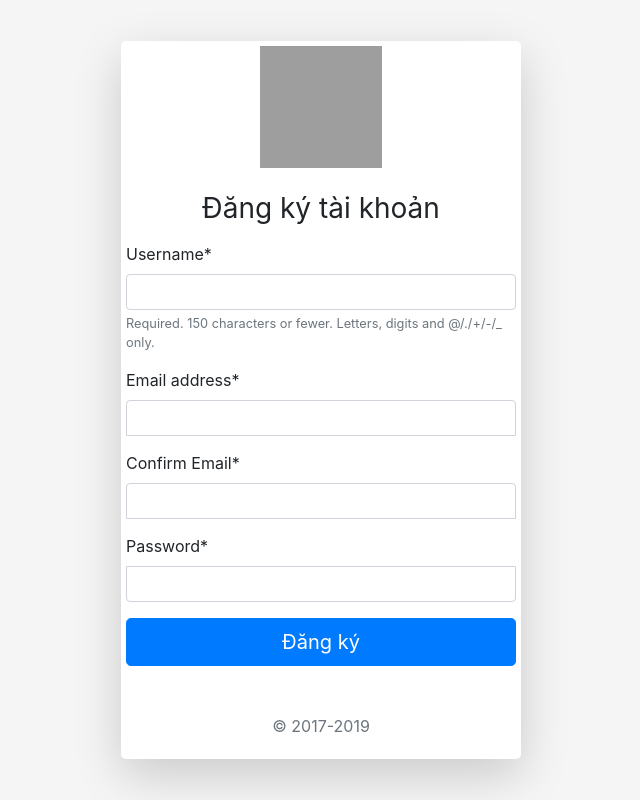
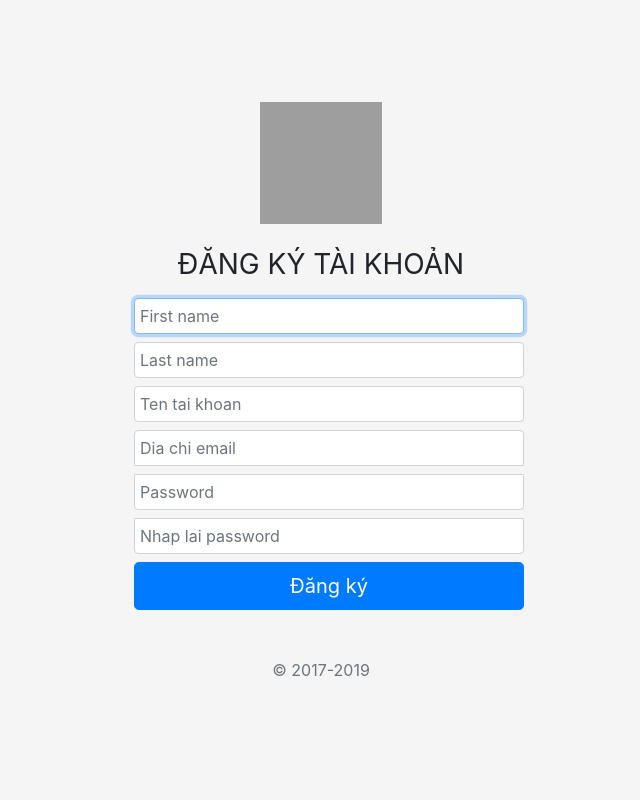
Before and after one commit to nguyenhuuha2804/selfstudy, a Django app: page /register/ in a window 1280 px wide. Shown: the whole page, without its empty margins (319-959 px from the left). Run offline with Django 3.2, Linux system fonts and the light colour scheme; some libraries are stand-ins or nearby versions; grey boxes are pictures that could not be loaded.

Commit message:
register fix commit

```diff
--- a/account/forms.py
+++ /dev/null
@@ -1,44 +0,0 @@
-from django import forms
-from django.contrib.auth import (
-    authenticate,
-    get_user_model,
-    login,
-    logout
-)
-User = get_user_model()
-
-class UserLoginForm(forms.Form):
-    username = forms.CharField()
-    password = forms.CharField(widget = forms.PasswordInput)
-
-    def clean(self, *args, **kwargs):
-        username = self.cleaned_data["username"]
-        password = self.cleaned_data["password"]
-
-        if username and password:
-            user = authenticate(username = username, password = password)
-            if not user:
-                raise forms.ValidationError("Tai khoan cua ban chua thoat")
-            if not user.check_password(password):
-                raise forms.ValidationError("Mat khau cua ban chua dung!")
-            if not user.is_active:
-                raise forms.ValidationError("Tai khoan nay chua duoc dang ky!")
-        return super(UserLoginForm, self).clean(*args, **kwargs)
-
-class UserRegisterForm(forms.ModelForm):
-    email = forms.EmailField(label = "Email address")
-    email2 = forms.EmailField(label = "Confirm Email")
-    password = forms.CharField(widget = forms.PasswordInput)
-    class Meta:
-        model = User
-        fields = ['username','email','email2','password']
-
-    def clean_email2(self):
-        email = self.cleaned_data["email"]
-        email2 = self.cleaned_data["email2"]
-        if email != email2:
-            raise forms.ValidationError('Email must match')
-        email_qs = User.objects.filter(email = email)
-        if email_qs.exists():
-            raise forms.ValidationError('This email has already been register!')
-        return email
--- a/account/views.py
+++ b/account/views.py
@@ -1,37 +1,54 @@
-from django.contrib.auth import authenticate, get_user_model, login, logout
-
-from .forms import UserLoginForm, UserRegisterForm
 from django.shortcuts import render, redirect
+from django.contrib.auth.models import User, auth
+from django.contrib import messages
 
 # Create your views here.
 def login_view(request):
-    template='pages/login.html'
-    form = UserLoginForm(request.POST or None)
-    if form.is_valid():
-        username = form.cleaned_data.get("username")
-        password = form.cleaned_data.get("password")
-        user = authenticate(username = username, password = password)
-        login(request,user)
-        return redirect('home')
-    context = {'form':form}
-    return render(request,template,context)
+    template = 'pages/login.html'
+    if request.method == 'POST':
+        username = request.POST['username']
+        password = request.POST['password']
+
+        user = auth.authenticate(username=username,password=password)
+        if user is not None:
+            auth.login(request,user)
+            return redirect('home')
+        else:
+            messages.info(request,'invalid credentials')
+            return redirect('login')
+    else:
+        return render(request,template)
+
 
 def register_view(request):
     template='pages/register.html'
-    form = UserRegisterForm(request.POST or None)
-    if form.is_valid():
-        user = form.save(commit=False)
-        password = form.cleaned_data.get("password")
-        user.set_password
-        user.save()
-        new_user = authenticate(username = user.username, password = password)
-        login(request,new_user)
+
+    if request.method == 'POST':
+        first_name = request.POST['first_name']
+        last_name = request.POST['last_name']
+        username = request.POST['username']
+        email = request.POST['email']
+        password1 = request.POST['password1']
+        password2 = request.POST['password2']
+        if password1 == password2:
+            if User.objects.filter(username=username).exists():
+                messages.info(request,'tài khoản này đã tồn tại')
+                return redirect('register')
+            elif User.objects.filter(email=email).exists():
+                messages.info(request,'email đã tồn tại')
+                return redirect('register')
+            else:
+                new_user = User.objects.create_user(username=username,password=password1,email=email,first_name=first_name,last_name=last_name)
+                new_user.save()
+                messages.info(request,'Đăng ký tài khoản thành công!')
+                return redirect('login')
+        else:
+            messages.info(request,'mật khẩu không đúng...')
+            return redirect('register')
         return redirect('home')
-    context={
-        'form':form,
-    }
-    return render(request,template,context)
+    else:
+        return render(request,template)
 
 def logout_view(request):
-    logout(request)
-    return redirect("/")
+    auth.logout(request)
+    return redirect('home')
--- a/home/templates/pages/register.html
+++ b/home/templates/pages/register.html
@@ -35,17 +35,25 @@
     <link href="{% static 'css/signin.css'%}" rel="stylesheet">
 </head>
 <body class="text-left">
-    <form class="form-signin shadow-lg rounded-lg bg-white" method="POST" enctype="multipart/form-data">
+    <form class="form-signin" method="POST" enctype="multipart/form-data">
         {% csrf_token %}
         <div class="text-center">
             <img class="mb-4" src="{% static 'images/logo_web.svg'%}" alt="" width="122" height="122">
         </div>
-
-        <h2 class="h3 mb-3 font-weight-normal text-center">Đăng ký tài khoản</h2>
-        {{ form|crispy }}
-        <input type="submit" class="btn btn-lg btn-primary btn-block" value="Đăng ký">
-
+        <h2 class="h3 mb-3 font-weight-normal text-center">ĐĂNG KÝ TÀI KHOẢN</h2>
+        <input type="text" class="form-control m-2" name="first_name" placeholder="First name" required autofocus>
+        <input type="text" class="form-control m-2" name="last_name" placeholder="Last name" required autofocus>
+        <input type="text" class="form-control m-2" name="username" placeholder="Ten tai khoan" required autofocus>
+        <input type="email" class="form-control m-2" name="email" placeholder="Dia chi email" required autofocus>
+        <input type="password" class="form-control m-2" name="password1" placeholder="Password" required autofocus>
+        <input type="password" class="form-control m-2" name="password2" placeholder="Nhap lai password" required autofocus>
+        <input type="submit" class="btn btn-lg btn-primary btn-block m-2" value="Đăng ký">
         <p class="mt-5 mb-3 text-center text-muted">&copy; 2017-2019</p>
     </form>
+    <div>
+      {% for message in messages %}
+      <p class="alert alert-warning" role="alert">{{message}}</p>
+      {% endfor %}
+    </div>
 </body>
 </html>
```
Also changed, not shown: home/templates/pages/login.html (+12 -6 lines), 4 other files.
